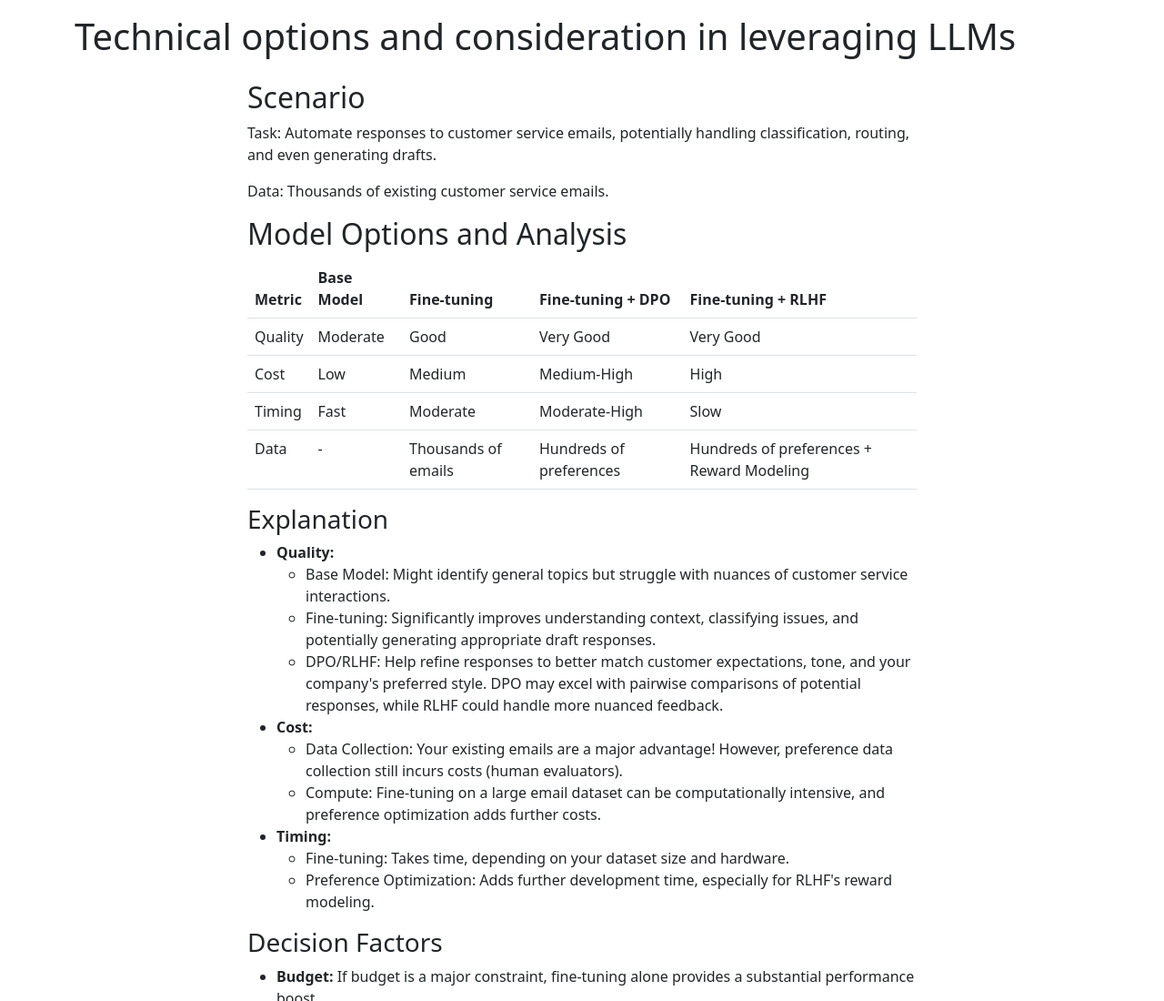
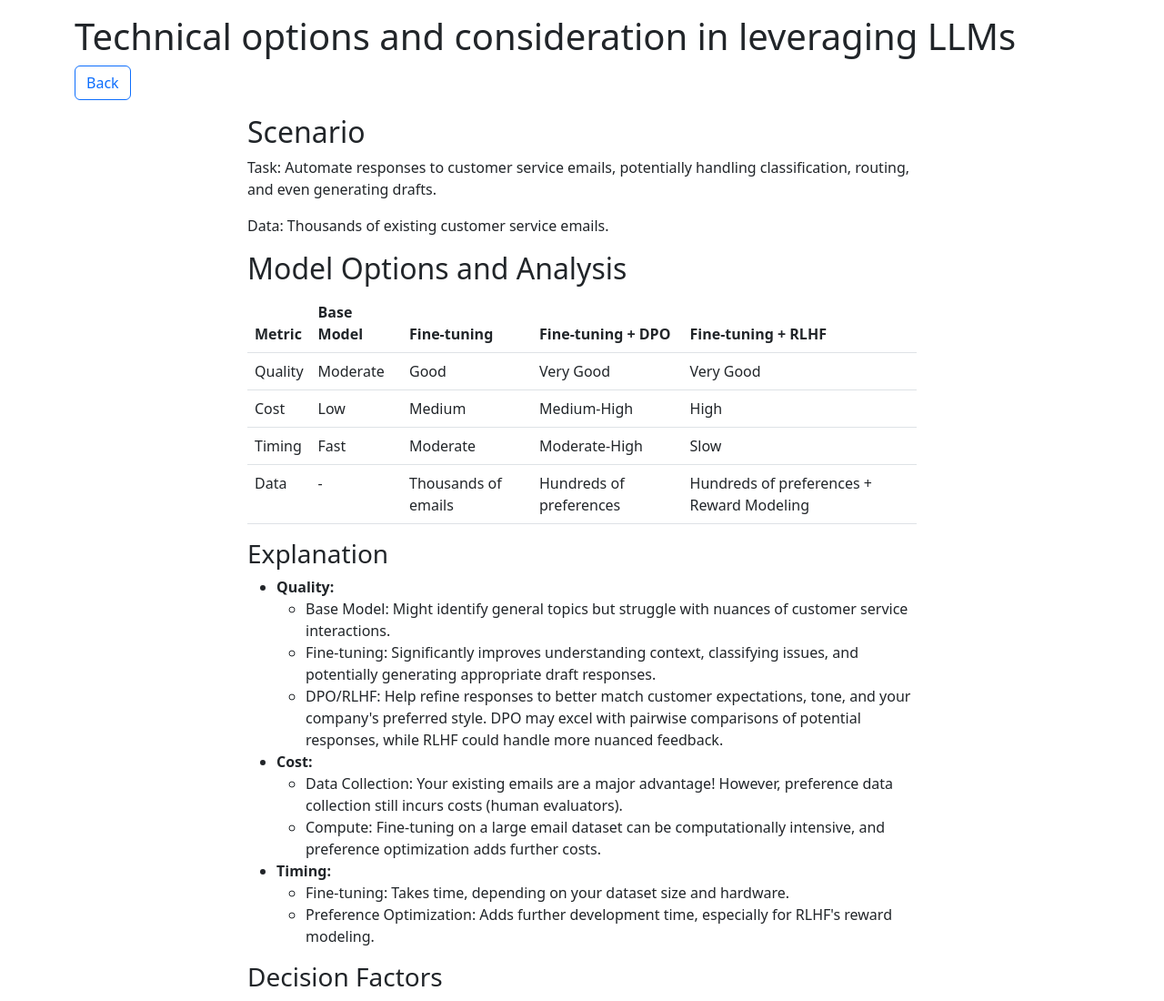
Before and after one commit to metonymize-kripa/research-csr-back-office-x, a plain HTML site: page customer_service.html in a window 1280 px wide. Shown: the top 1100 px of the page at 91% size. Drawn offline with nearby package versions, Linux system fonts and the light colour scheme.

Commit message:
back button

```diff
--- a/customer_service.html
+++ b/customer_service.html
@@ -10,6 +10,7 @@
   <div class="container">
     <header class="blog-header py-3">
       <h1>Technical options and consideration in leveraging LLMs</h1>
+      <a href="index.html" class="btn btn-outline-primary">Back</a>
     </header>
 
     <article>
```
